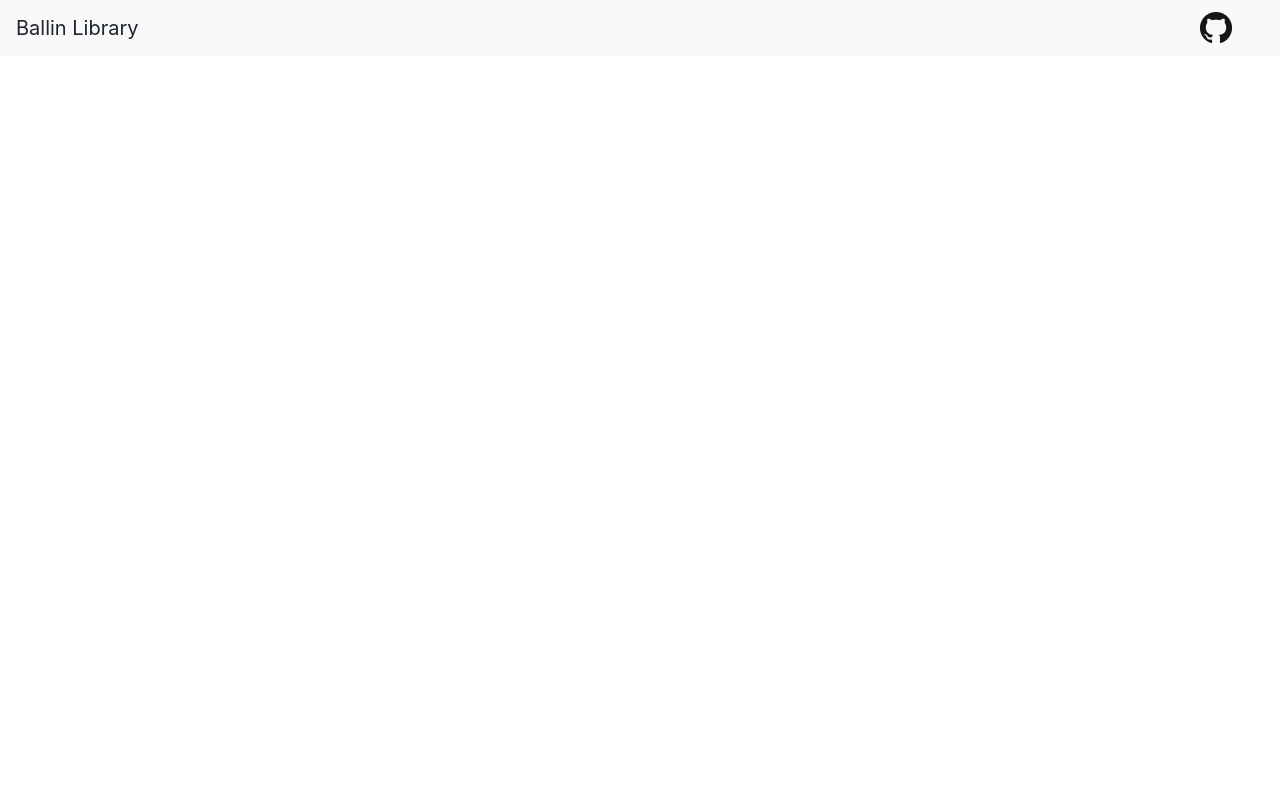
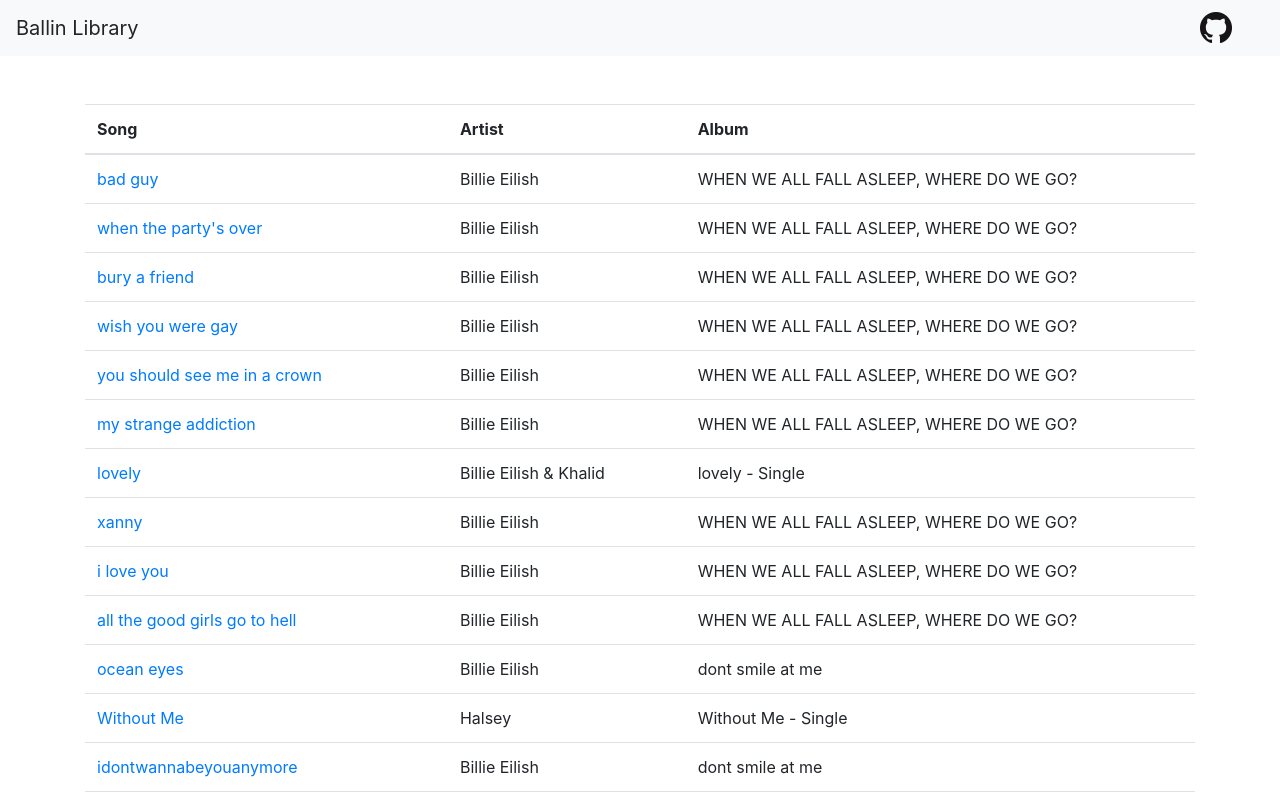
Before and after one commit to JBallin/ballin-library, a React (Create React App) app: page / in a window 1280 px wide. Shown: the top 800 px of the page. Built offline with nearby package versions, Linux system fonts and the light colour scheme.

Commit message:
Add SongsTable and Song components

```diff
--- a/src/App.jsx
+++ b/src/App.jsx
@@ -1,11 +1,17 @@
 import React from 'react';
 import 'bootstrap/dist/css/bootstrap.min.css';
+import { Container } from 'reactstrap';
 
+import songs from './db/songs';
 import NavBar from './components/NavBar';
+import SongsTable from './components/SongsTable';
 
 const App = () => (
   <div>
     <NavBar />
+    <Container className="mt-5">
+      <SongsTable songs={songs} />
+    </Container>
   </div>
 );
 
--- /dev/null
+++ b/src/components/Song.jsx
@@ -0,0 +1,30 @@
+import React from 'react';
+import PropTypes from 'prop-types';
+
+const Song = ({
+  song: {
+    attributes: {
+      name, artistName, albumName, url,
+    },
+  },
+}) => (
+  <tr>
+    <td><a href={url} target="_blank" rel="noopener noreferrer">{name}</a></td>
+    <td>{artistName}</td>
+    <td>{albumName}</td>
+  </tr>
+);
+
+Song.propTypes = {
+  song: PropTypes.shape({
+    attributes: PropTypes.shape({
+      name: PropTypes.string.isRequired,
+      artistName: PropTypes.string.isRequired,
+      albumName: PropTypes.string.isRequired,
+      url: PropTypes.string.isRequired,
+    }).isRequired,
+  }).isRequired,
+};
+
+
+export default Song;
--- /dev/null
+++ b/src/components/SongsTable.jsx
@@ -0,0 +1,26 @@
+import React from 'react';
+import { Table } from 'reactstrap';
+import PropTypes from 'prop-types';
+
+import Song from './Song';
+
+const SongsTable = ({ songs }) => (
+  <Table>
+    <thead>
+      <tr>
+        <th>Song</th>
+        <th>Artist</th>
+        <th>Album</th>
+      </tr>
+    </thead>
+    <tbody>
+      { songs.map(song => <Song song={song} key={song.id} />) }
+    </tbody>
+  </Table>
+);
+
+SongsTable.propTypes = {
+  songs: PropTypes.arrayOf(PropTypes.shape()).isRequired,
+};
+
+export default SongsTable;
```
